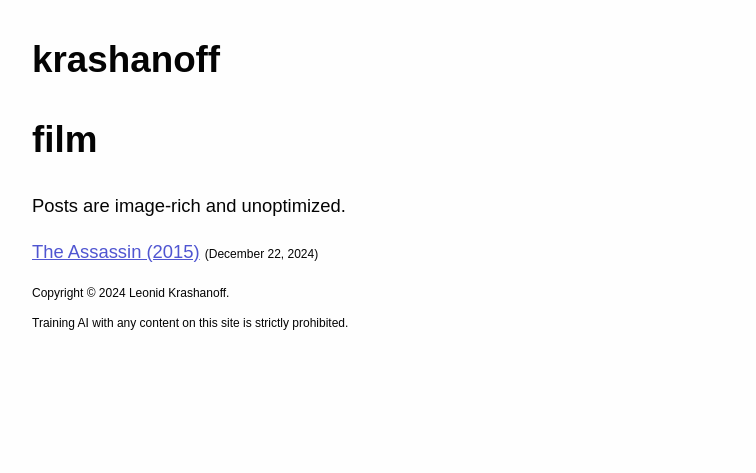
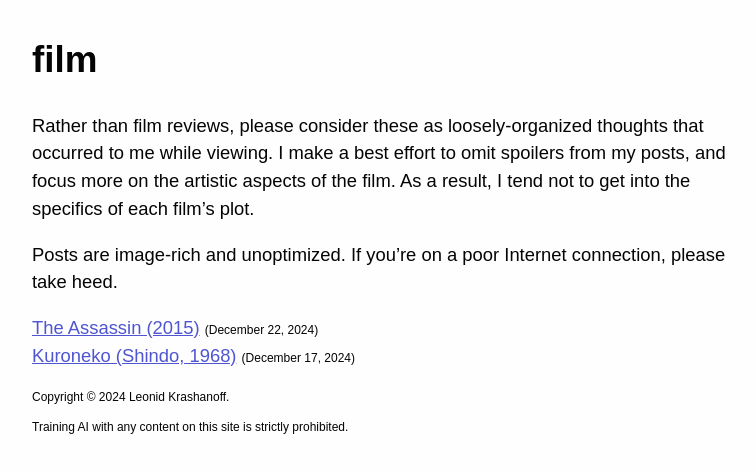
Before and after one commit to krashanoff/whoami, a Jekyll site: the page built from film.md, in a window 1280 px wide. Shown: the top 473 px of the page, without its empty margins (248-1004 px from the left). Built offline with Jekyll 4.4.1, drawn with Linux system fonts in a browser that asks for light colours.

Commit message:
Kuroneko

```diff
--- a/_layouts/default.html
+++ b/_layouts/default.html
@@ -28,7 +28,7 @@
     <a href="/tags">Tags</a>
   </nav>
   {% else %}
-  <h1 class="title">{{ site.title }}</h1>
+  <h1 class="title">{{ page.title | default: site.title }}</h1>
   {% endif %}
 
   <main>
--- a/film.md
+++ b/film.md
@@ -1,11 +1,12 @@
 ---
 layout: default
 permalink: /film
+title: film
 ---
 
-# film
+Rather than film reviews, please consider these as loosely-organized thoughts that occurred to me while viewing. I make a best effort to omit spoilers from my posts, and focus more on the artistic aspects of the film. As a result, I tend not to get into the specifics of each film's plot.
 
-Posts are image-rich and unoptimized.
+Posts are image-rich and unoptimized. If you're on a poor Internet connection, please take heed.
 
 {% assign postsSorted = site.film | sort: "date" | reverse %}
 
```
Also changed, not shown: _film/2024-12-17-kuroneko.md (added, +31 -0 lines), 5 other files.
